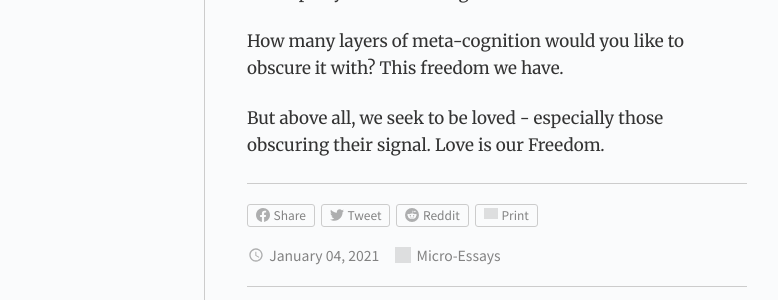
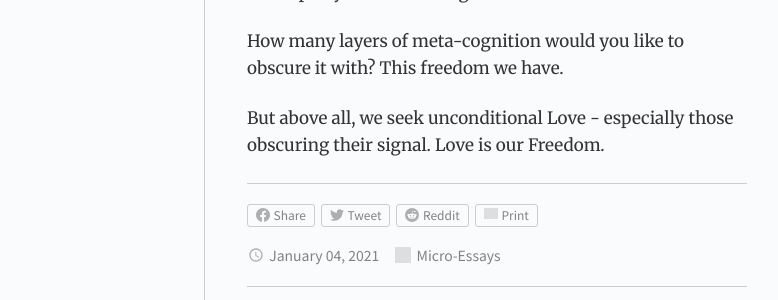
Before and after one commit to gdbroman/broman.blog, a Jekyll site: the page built from _posts/2020/2021-01-04-all-we-do-is-signal.md, in a window 1280 px wide. Shown: the part 310-610 px from the top of the page, without its empty margins (251-1029 px from the left). Built offline with Jekyll 4.4.1, drawn with Linux system fonts in a browser that asks for light colours; grey boxes are pictures that could not be loaded.

Commit message:
revision

```diff
--- a/_posts/2020/2021-01-04-all-we-do-is-signal.md
+++ b/_posts/2020/2021-01-04-all-we-do-is-signal.md
@@ -13,4 +13,4 @@ Also not caring about signaling is a form of signaling - inescapably! all we do
 
 How many layers of meta-cognition would you like to obscure it with? This freedom we have.
 
-But above all, we seek to be loved - especially those obscuring their signal. Love is our Freedom.
+But above all, we seek unconditional Love - especially those obscuring their signal. Love is our Freedom.
```
